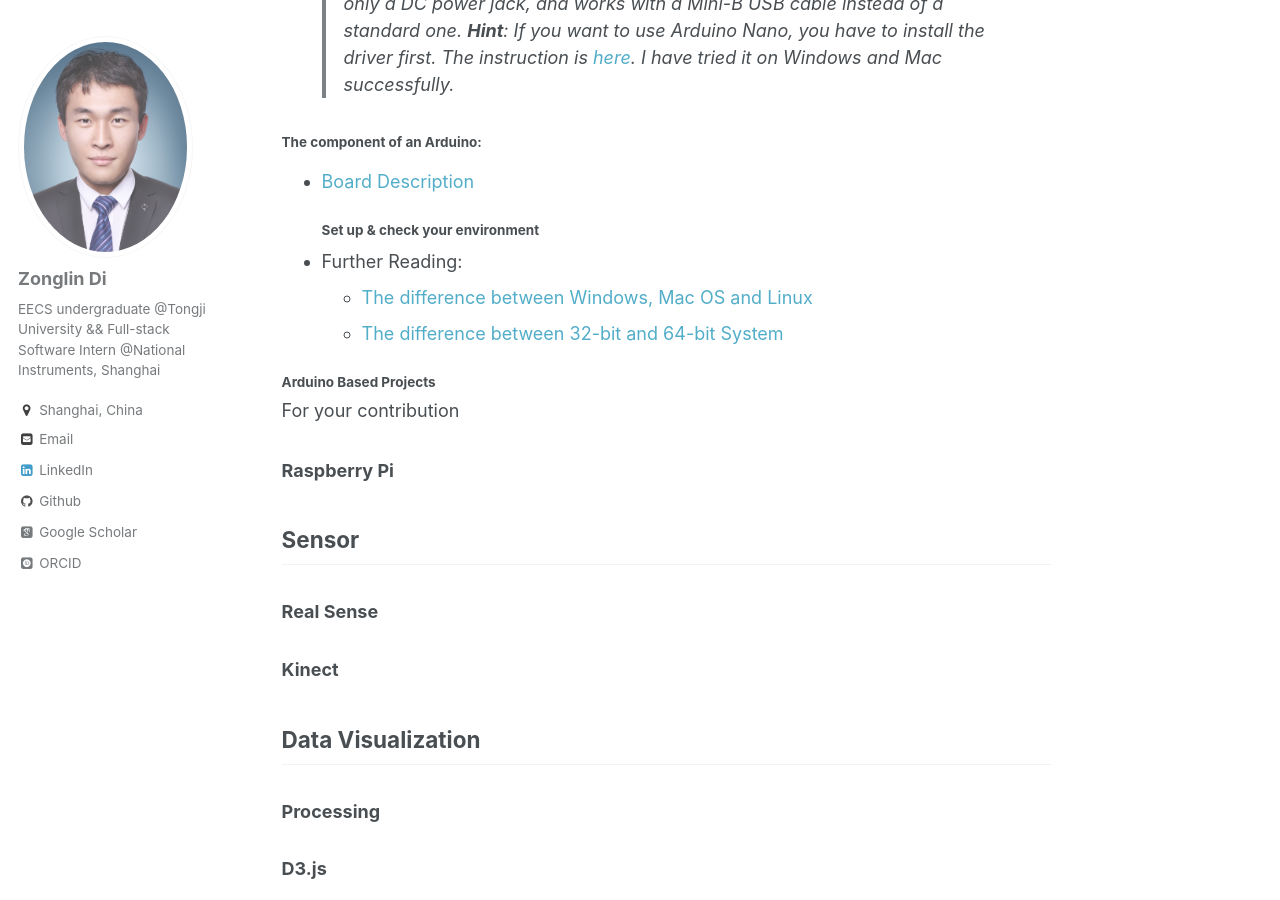
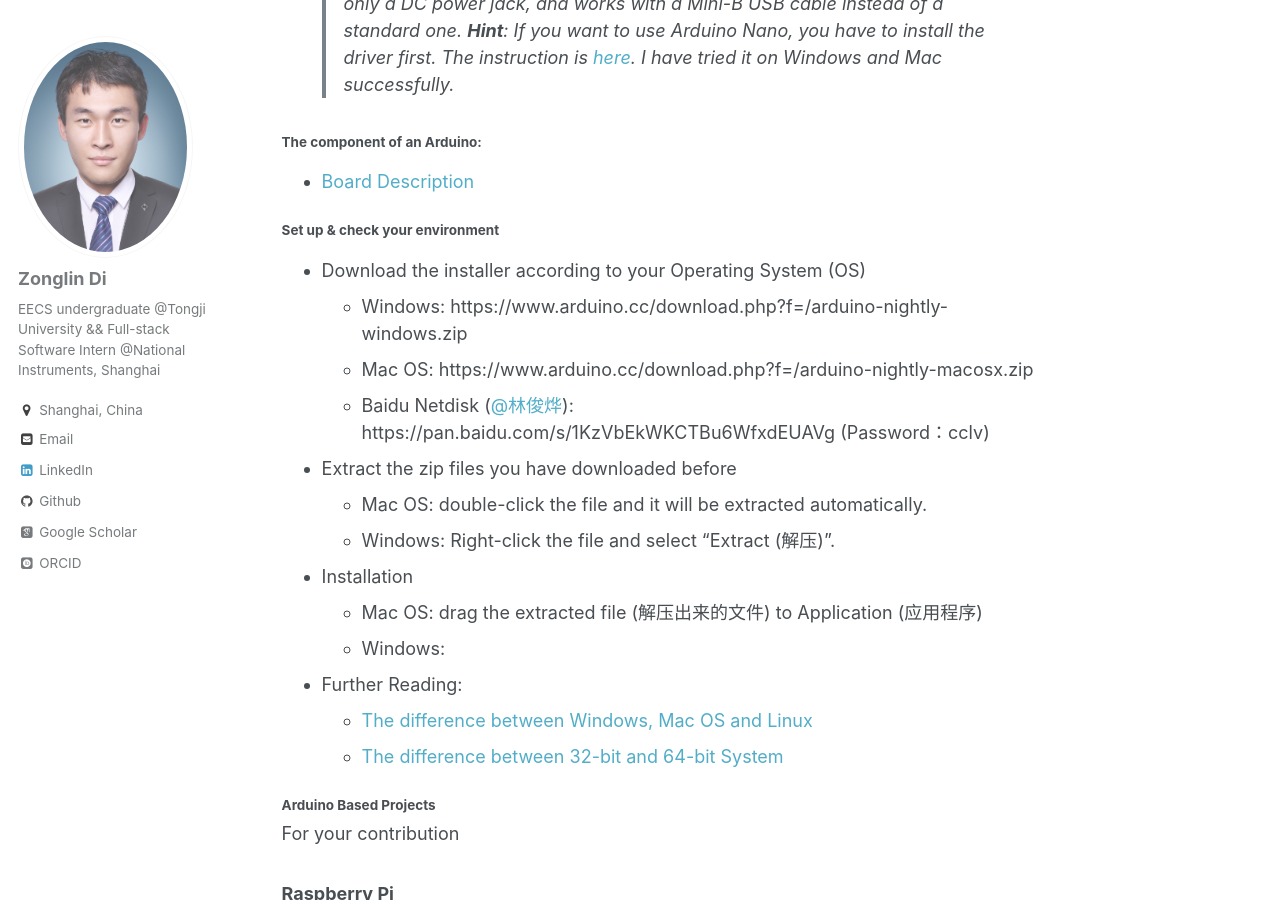
Before and after one commit to ElegantLin/elegantlin.github.io, a Jekyll site: the page built from _teaching/CDI.md, in a window 1280 px wide and 900 px high, scrolled down 4797 px. Built offline with Jekyll 4.4.1, drawn with Linux system fonts in a browser that asks for light colours; some web fonts are replaced.

```diff
--- a/_teaching/CDI.md
+++ b/_teaching/CDI.md
@@ -96,7 +96,18 @@
 
 ##### The component of an Arduino:
 * [Board Description](https://www.tutorialspoint.com/arduino/arduino_board_description.htm)
+
 ##### Set up & check your environment
+* Download the installer according to your Operating System (OS)
+    * Windows: https://www.arduino.cc/download.php?f=/arduino-nightly-windows.zip
+    * Mac OS: https://www.arduino.cc/download.php?f=/arduino-nightly-macosx.zip
+    * Baidu Netdisk ([@林俊烨]()): https://pan.baidu.com/s/1KzVbEkWKCTBu6WfxdEUAVg (Password：cclv)
+* Extract the zip files you have downloaded before
+    * Mac OS: double-click the file and it will be extracted automatically.
+    * Windows: Right-click the file and select "Extract (解压)".
+* Installation
+    * Mac OS: drag the extracted file (解压出来的文件) to Application (应用程序)
+    * Windows:
 
 * Further Reading:
     * [The difference between Windows, Mac OS and Linux](https://www.gonet.com.cn/webduirshow-166.html)
```
Also changed, not shown: _teaching/Python.md (+1 -1 lines).
